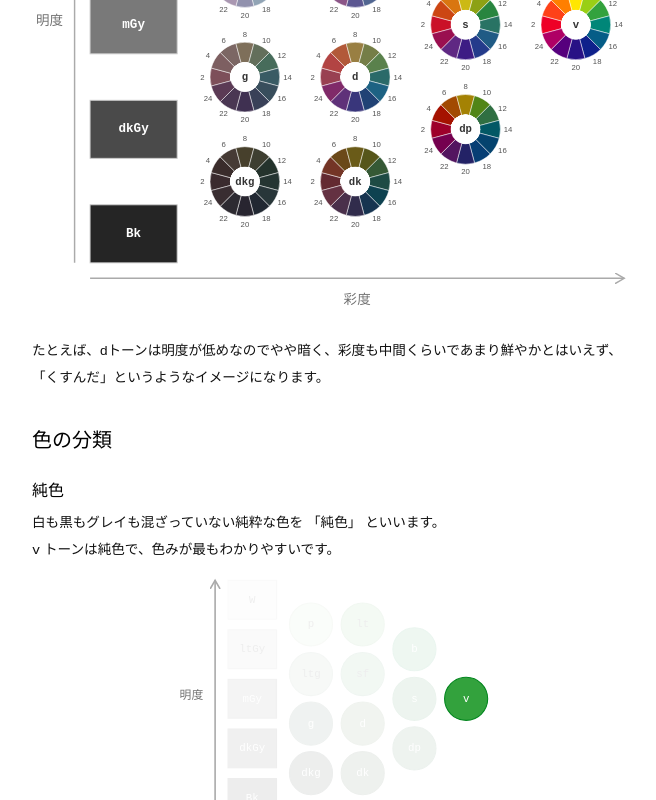
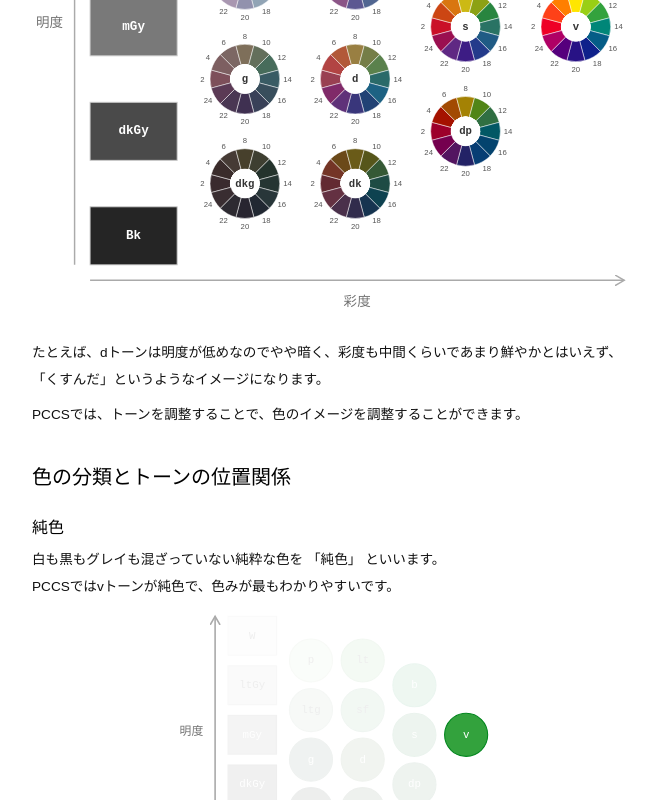
Before and after one commit to tetracalibers/pccs-lens, a SvelteKit app in the folder app/: page / in a window 1280 px wide. Shown: the part 1112-1912 px from the top of the page, without its empty margins (308-964 px from the left). Built offline with nearby package versions, Linux system fonts and the light colour scheme; a web font is replaced by a local one.

Commit message:
解説文の調整

```diff
--- a/app/src/routes/+page.svelte
+++ b/app/src/routes/+page.svelte
@@ -74,8 +74,9 @@
     <p>
       たとえば、dトーンは明度が低めなのでやや暗く、彩度も中間くらいであまり鮮やかとはいえず、「くすんだ」というようなイメージになります。
     </p>
+    <p>PCCSでは、トーンを調整することで、色のイメージを調整することができます。</p>
 
-    <h2>色の分類</h2>
+    <h2>色の分類とトーンの位置関係</h2>
 
     <h3>純色</h3>
     <p>
@@ -83,8 +84,7 @@
       <span class="mark -brackets">純色</span>
       といいます。
       <br />
-      <code>v</code>
-      トーンは純色で、色みが最もわかりやすいです。
+      PCCSではvトーンが純色で、色みが最もわかりやすいです。
     </p>
     <div class="diagram-center">
       <ToneAreaDiagram highlights={["v"]} />
@@ -223,7 +223,6 @@
   }
 
   .pccs-guide .tips {
-    font-size: 0.78rem;
     margin: 1rem 0;
     padding: 0.5rem 0.75rem;
     border-radius: 4px;
```
